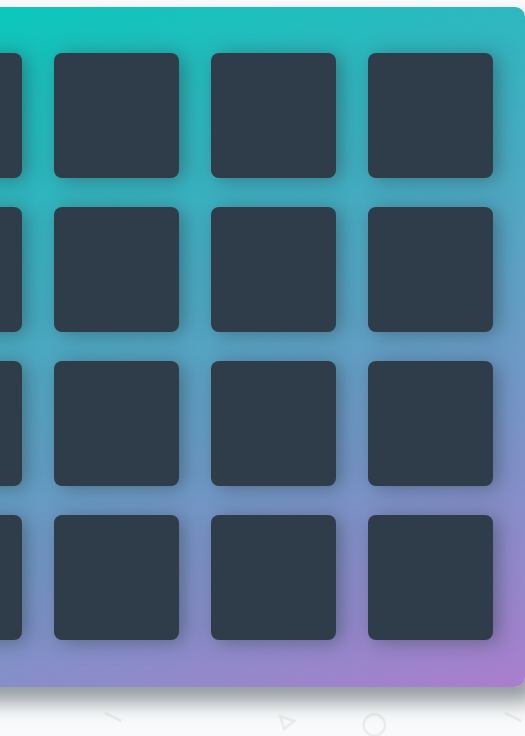
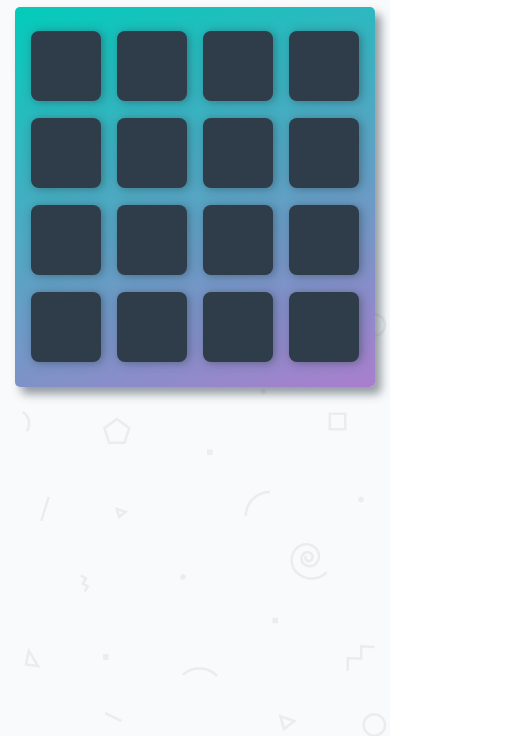
Before and after one commit to Szarst/Memo-game, a plain HTML site: page index.html in a window 390 px wide. Shown: the part 108-844 px from the top of the page, 525 px wide, since content can reach past the window. Drawn offline with nearby package versions, Linux system fonts and the light colour scheme; a web font is replaced by a local one.

Commit message:
Update app.css

```diff
--- a/css/app.css
+++ b/css/app.css
@@ -110,3 +110,44 @@ h1 {
     float: right;
     cursor: pointer;
 }
+
+
+@media only screen and (max-width: 700px) {
+  .deck {
+    width: 360px;
+    min-height: 380px;
+    background: linear-gradient(160deg, #02ccba 0%, #aa7ecd 100%);
+    padding: 16px;
+    border-radius: 5px;
+    box-shadow: 6px 7px 10px 0 rgba(46, 61, 73, 0.5);
+    display: flex;
+    flex-wrap: wrap;
+    justify-content: space-between;
+    align-items: center;
+    margin: 0 0 3em;
+  }
+
+  .deck .card {
+      height: 70px;
+      width: 70px;
+      background: #2e3d49;
+      font-size: 0;
+      color: #ffffff;
+      border-radius: 8px;
+      cursor: pointer;
+      display: flex;
+      justify-content: center;
+      align-items: center;
+      box-shadow: 2px 1px 10px 0 rgba(46, 61, 73, 0.5);
+  }
+
+  .deck .card.show {
+      font-size: 25px;
+  }
+
+  .deck .card.match {
+      cursor: default;
+      background: #02ccba;
+      font-size: 25px;
+  }
+}
```
